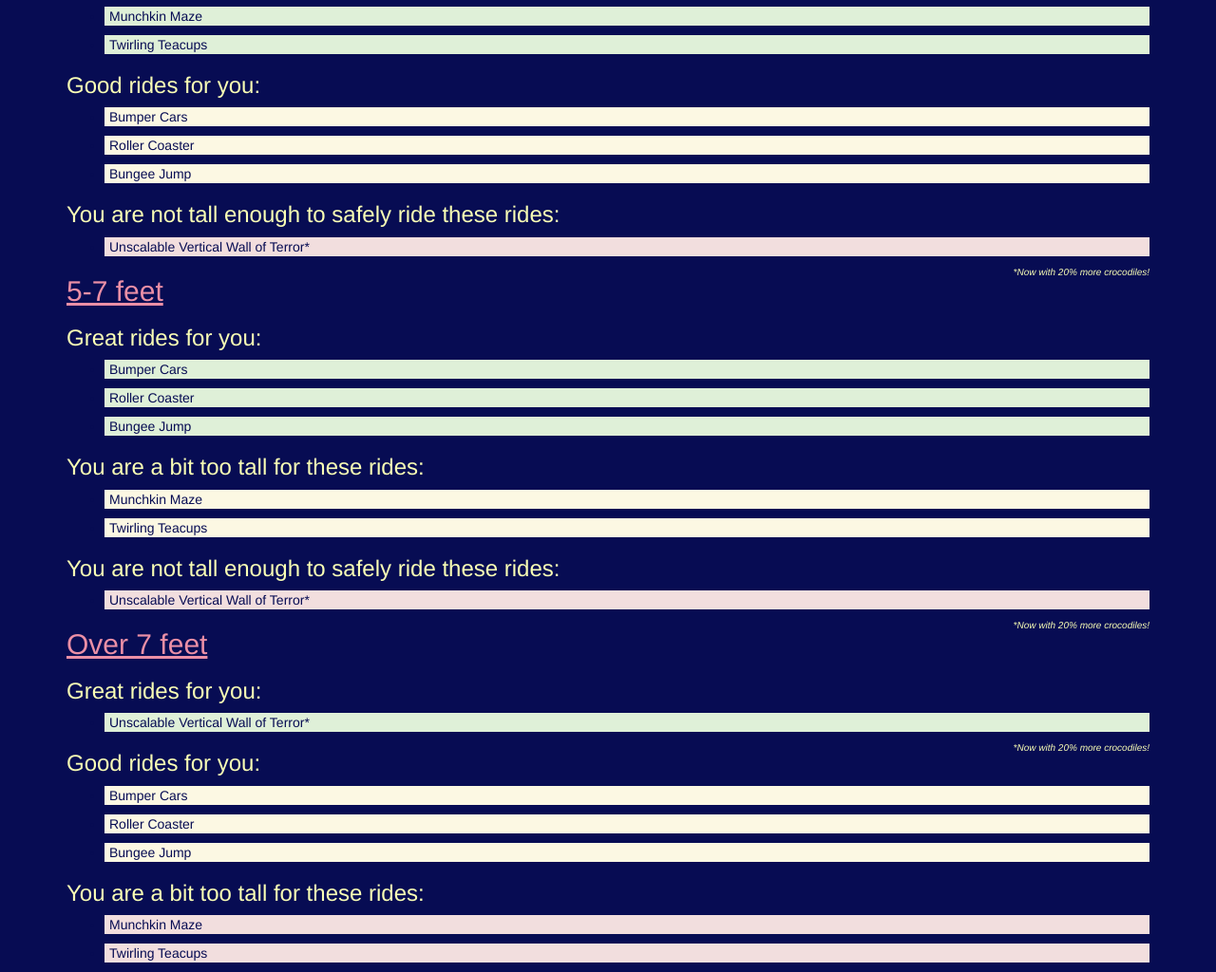
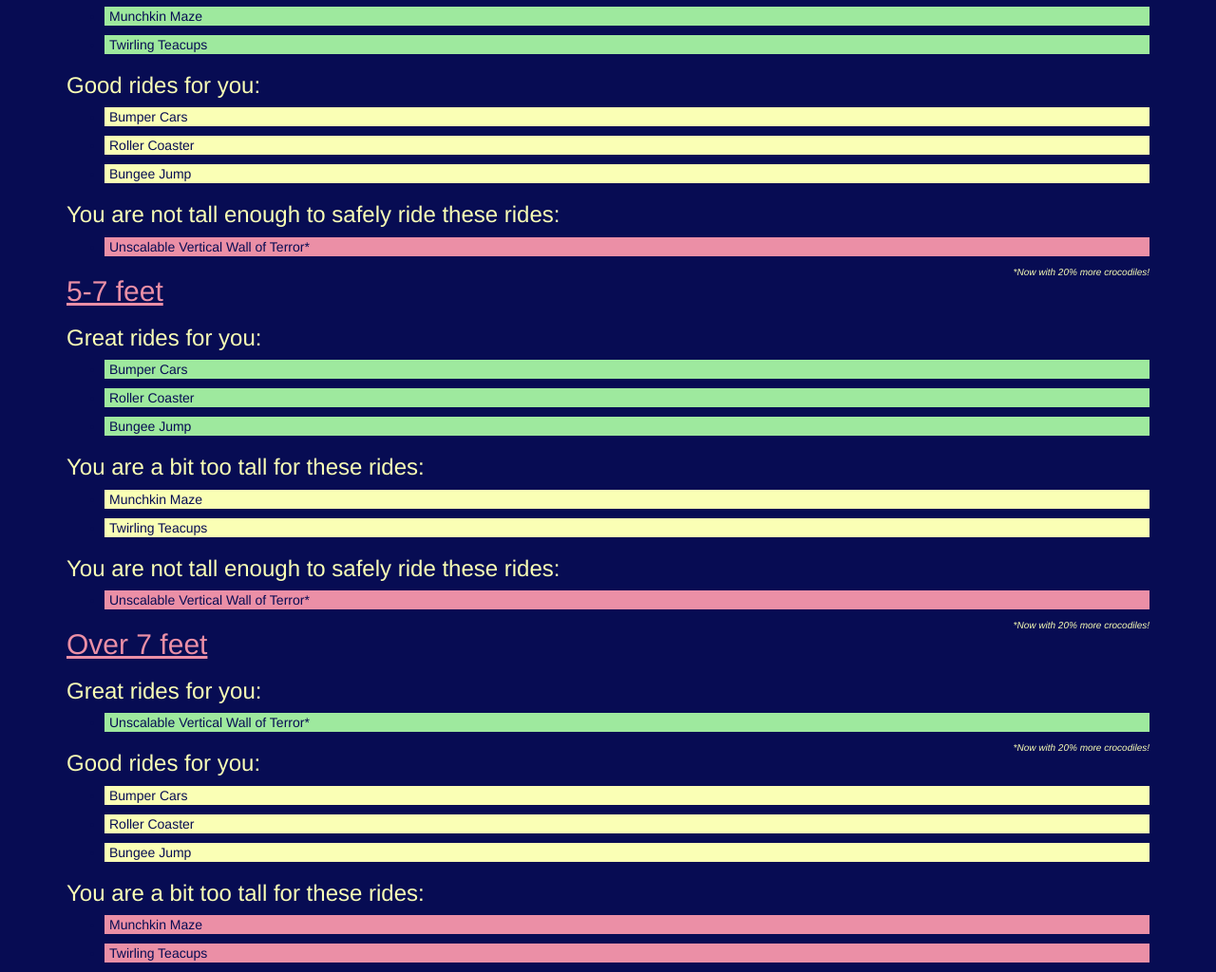
Before and after one commit to k8thedinosaur/amusement-park, a plain HTML site: page index.html in a window 1280 px wide. Shown: the part 192-1216 px from the top of the page at 95% size. Drawn offline with Linux system fonts and the light colour scheme.

Commit message:
replace bootstrap with custom colors

```diff
--- a/css/styles.css
+++ b/css/styles.css
@@ -22,7 +22,7 @@ li {
 }
 
 .good {
-  background:rgb(129, 228, 129);
+  background:rgb(158, 233, 158);
 }
 
 .okay {
--- a/index.html
+++ b/index.html
@@ -18,20 +18,20 @@
         <h2>Under 5 feet</h2>
         <h3>Great rides for you:</h3>
         <ul>
-          <li class="munchkin-maze bg-success"><p>Munchkin Maze</p></li>
-          <li class="twirling-teacups bg-success"><p>Twirling Teacups</p></li>
+          <li class="munchkin-maze good"><p>Munchkin Maze</p></li>
+          <li class="twirling-teacups good"><p>Twirling Teacups</p></li>
         </ul>
 
         <h3>Good rides for you:</h3>
         <ul>
-          <li class="bumper-cars bg-warning"><p>Bumper Cars</p></li>
-          <li class="roller-coaster bg-warning"><p>Roller Coaster</p></li>
-          <li class="bungee-jump bg-warning"><p>Bungee Jump</p></li>
+          <li class="bumper-cars okay"><p>Bumper Cars</p></li>
+          <li class="roller-coaster okay"><p>Roller Coaster</p></li>
+          <li class="bungee-jump okay"><p>Bungee Jump</p></li>
         </ul>
 
         <h3>You are not tall enough to safely ride these rides:</h3>
         <ul>
-          <li class="unscalable-wall bg-danger"><p></p>Unscalable Vertical Wall of Terror*</p></li>
+          <li class="unscalable-wall ungood"><p></p>Unscalable Vertical Wall of Terror*</p></li>
         </ul>
         <p><span class="crocs">*Now with 20% more crocodiles!</span></p>
       </div>
@@ -40,20 +40,20 @@
         <h2>5-7 feet</h2>
         <h3>Great rides for you:</h3>
         <ul>
-          <li class="bumper-cars bg-success"><p>Bumper Cars</p></li>
-          <li class="roller-coaster bg-success"><p>Roller Coaster</p></li>
-          <li class="bungee-jump bg-success"><p>Bungee Jump</p></li>
+          <li class="bumper-cars good"><p>Bumper Cars</p></li>
+          <li class="roller-coaster good"><p>Roller Coaster</p></li>
+          <li class="bungee-jump good"><p>Bungee Jump</p></li>
         </ul>
 
         <h3>You are a bit too tall for these rides:</h3>
         <ul>
-          <li class="munchkin-maze bg-warning"><p>Munchkin Maze</p></li>
-          <li class="twirling-teacups bg-warning"><p>Twirling Teacups</p></li>
+          <li class="munchkin-maze okay"><p>Munchkin Maze</p></li>
+          <li class="twirling-teacups okay"><p>Twirling Teacups</p></li>
         </ul>
 
         <h3>You are not tall enough to safely ride these rides:</h3>
         <ul>
-          <li class="unscalable-wall bg-danger"><p></p>Unscalable Vertical Wall of Terror*</p></li>
+          <li class="unscalable-wall ungood"><p></p>Unscalable Vertical Wall of Terror*</p></li>
         </ul>
         <p><span class="crocs">*Now with 20% more crocodiles!</span></p>
       </div>
@@ -62,20 +62,20 @@
         <h2>Over 7 feet</h2>
         <h3>Great rides for you:</h3>
         <ul>
-          <li class="unscalable-wall bg-success"><p></p>Unscalable Vertical Wall of Terror*</p></li>
+          <li class="unscalable-wall good"><p></p>Unscalable Vertical Wall of Terror*</p></li>
         </ul>
         <p><span class="crocs">*Now with 20% more crocodiles!</span></p>
         <h3>Good rides for you:</h3>
         <ul>
-          <li class="bumper-cars bg-warning"><p>Bumper Cars</p></li>
-          <li class="roller-coaster bg-warning"><p>Roller Coaster</p></li>
-          <li class="bungee-jump bg-warning"><p>Bungee Jump</p></li>
+          <li class="bumper-cars okay"><p>Bumper Cars</p></li>
+          <li class="roller-coaster okay"><p>Roller Coaster</p></li>
+          <li class="bungee-jump okay"><p>Bungee Jump</p></li>
         </ul>
 
         <h3>You are a bit too tall for these rides:</h3>
         <ul>
-          <li class="munchkin-maze bg-danger"><p>Munchkin Maze</p></li>
-          <li class="twirling-teacups bg-danger"><p>Twirling Teacups</p></li>
+          <li class="munchkin-maze ungood"><p>Munchkin Maze</p></li>
+          <li class="twirling-teacups ungood"><p>Twirling Teacups</p></li>
         </ul>
 
       </div>
```
